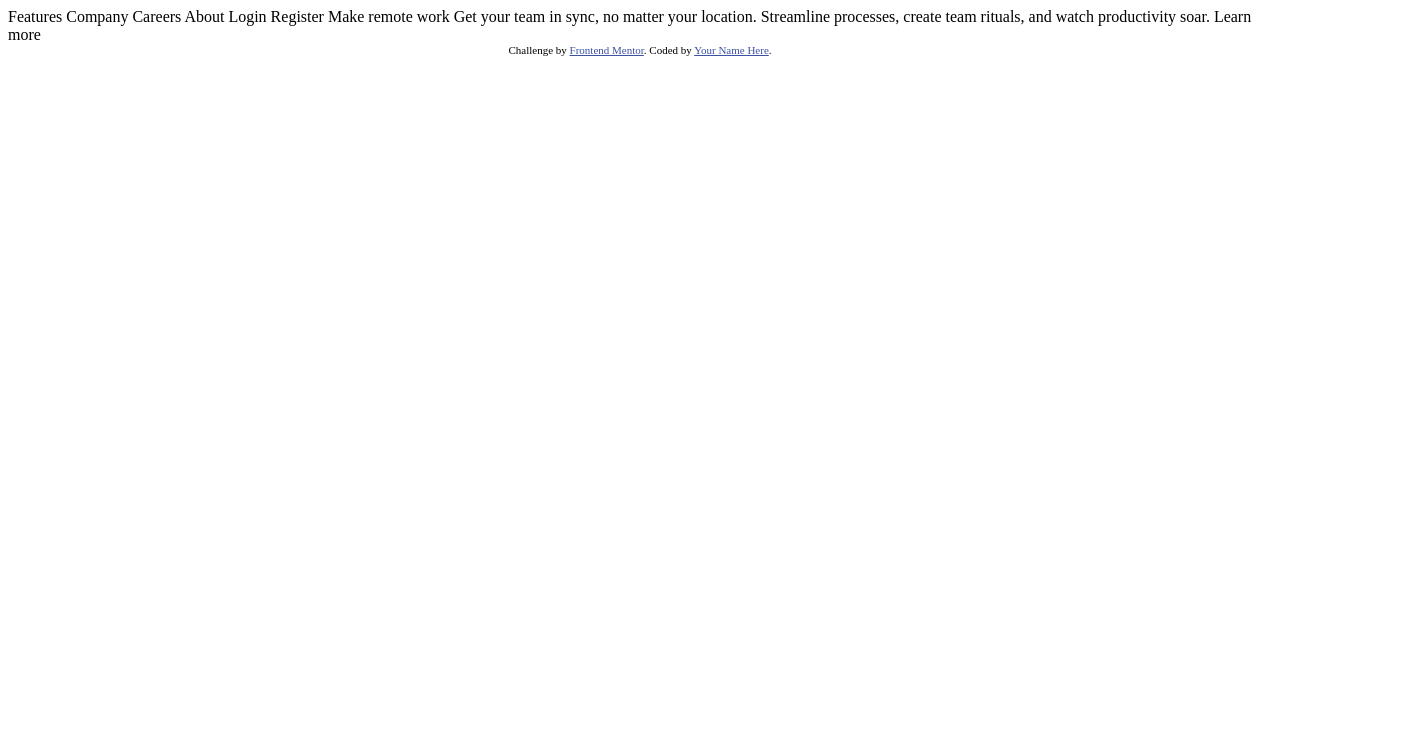
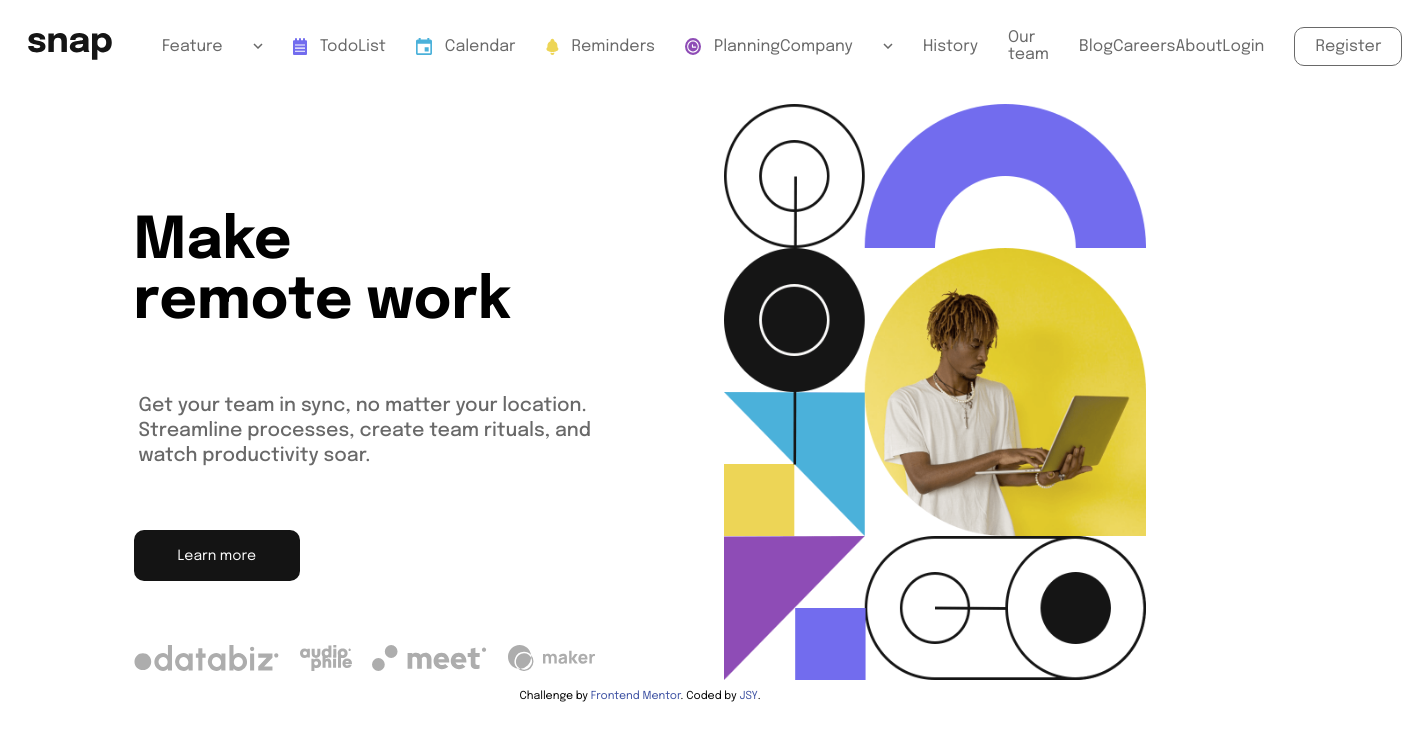
Before and after one commit to DS-Corner-Study-2024-SummerBreak/mzxxzysy, a plain HTML site: page intro-section-with-dropdown-navigation-main/index.html in a window 1280 px wide. Shown: the whole page, 1402 px wide, since content can reach past the window. Drawn offline with Linux system fonts and the light colour scheme.

Commit message:
2주차 챌린지

```diff
--- a/intro-section-with-dropdown-navigation-main/index.html
+++ b/intro-section-with-dropdown-navigation-main/index.html
@@ -1,8 +1,10 @@
 <!DOCTYPE html>
-<html lang="en">
+<html lang="ko">
+
 <head>
   <meta charset="UTF-8">
-  <meta name="viewport" content="width=device-width, initial-scale=1.0"> <!-- displays site properly based on user's device -->
+  <meta name="viewport" content="width=device-width, initial-scale=1.0">
+  <!-- displays site properly based on user's device -->
 
   <link rel="icon" type="image/png" sizes="32x32" href="./images/favicon-32x32.png">
 
@@ -10,30 +12,238 @@
 
   <!-- Feel free to remove these styles or customise in your own stylesheet 👍 -->
   <style>
-    .attribution { font-size: 11px; text-align: center; }
-    .attribution a { color: hsl(228, 45%, 44%); }
+    @import url('https://fonts.googleapis.com/css2?family=Epilogue:ital,wght@0,100..900;1,100..900&display=swap');
+
+    * {
+      font-family: Epilogue;
+    }
+
+    p {
+      margin: 0;
+    }
+
+    a {
+      text-decoration: none;
+      color: hsl(0, 0%, 41%);
+
+      &:hover {
+        cursor: pointer;
+      }
+    }
+
+    header {
+      display: flex;
+      flex-direction: row;
+
+      padding: 5px 20px;
+    }
+
+    .logo {
+      display: flex;
+      align-items: center;
+      margin-right: 50px;
+    }
+
+    nav {
+      display: flex;
+      flex-direction: row;
+      justify-content: space-between;
+      align-items: center;
+      width: 100vw;
+    }
+
+    nav>* {
+      color: hsl(0, 0%, 41%);
+      display: flex;
+      align-items: center;
+
+      &:hover {
+        cursor: pointer;
+      }
+    }
+
+    .nav_left div {
+      display: flex;
+      flex-direction: row;
+      align-items: center;
+      gap: 30px;
+    }
+
+    .nav_right {
+      display: flex;
+      flex-direction: row;
+      align-items: center;
+      gap: 30px;
+    }
+
+    ul {
+      padding: 0;
+      display: flex;
+      flex-direction: column;
+    }
+
+    .feaLi {
+      display: flex;
+      flex-direction: column;
+    }
+
+    li {
+      list-style-type: none;
+      display: flex;
+      flex-direction: row;
+    }
+
+    li img {
+      margin-right: 13px;
+    }
+
+
+
+    .reg {
+      border: 1px solid hsl(0, 0%, 41%);
+      border-radius: 10px;
+
+      padding: 10px 20px;
+    }
+
+    section {
+      display: flex;
+      flex-direction: row;
+
+      justify-content: center;
+      gap: 10vw;
+    }
+
+    .title {
+      font-size: 4.5vw;
+      font-weight: 700;
+
+      margin-top: 10vw;
+
+    }
+
+    .content {
+      font-size: 1.5vw;
+      font-weight: 500;
+      color: hsl(0, 0%, 41%);
+      margin: 5vw 0;
+    }
+
+    .content p {
+      margin: 5px;
+    }
+
+    .learnmore {
+      background-color: hsl(0, 0%, 8%);
+      width: 13vw;
+      max-height: 80px;
+      height: 4vw;
+      border-radius: 10px;
+
+      display: flex;
+      justify-content: center;
+      align-items: center;
+
+      margin-bottom: 5vw;
+    }
+
+    .learnmore a {
+      color: hsl(0, 0%, 98%);
+      font-size: 1.1vw;
+    }
+
+    .client {
+      display: flex;
+      flex-direction: row;
+      justify-content: space-between;
+    }
+
+    .client img {
+      height: 2vw;
+    }
+
+    .sec_right {
+      margin-top: 20px;
+      width: 33vw;
+      height: 45vw;
+    }
+
+    .attribution {
+      font-size: 11px;
+      text-align: center;
+
+      margin-top: 10px;
+    }
+
+    .attribution a {
+      color: hsl(228, 45%, 44%);
+    }
   </style>
 </head>
+
 <body>
 
-  Features
-  Company
-  Careers
-  About
+  <header>
+    <div class="logo"><img src="./images/logo.svg"></div>
+    <nav>
+      <div class="nav_left">
+        <div class="feature">Feature<img src="./images/icon-arrow-down.svg">
+          <ul>
+            <div class="feaLi">
+              <li><img src="./images/icon-todo.svg"> TodoList</li>
+              <li><img src="./images/icon-calendar.svg"> Calendar</li>
+              <li><img src="./images/icon-reminders.svg"> Reminders</li>
+              <li><img src="./images/icon-planning.svg"> Planning</li>
+            </div>
+          </ul>
+        </div>
+        <div class="company">Company<img src="./images/icon-arrow-down.svg">
+          <ul>
+            <div class="comLi">
+              <li>History</li>
+              <li>Our team</li>
+              <li>Blog</li>
+            </div>
+          </ul>
+        </div>
+        <div>Careers</div>
+        <div>About</div>
+      </div>
+      <div class="nav_right">
+        <a href="#">Login</a>
+        <a href="#" class="reg">Register</a>
+      </div>
+    </nav>
+  </header>
+  <section>
+    <div class="sec_left">
+      <div class="title">Make <br> remote work</div>
+      <div class="content">
+        <p>Get your team in sync, no matter your location.</p>
+        <p>Streamline processes, create team rituals, and</p>
+        <p>watch productivity soar.</p>
+      </div>
+      <div class="learnmore"> <a href="#">Learn more</a></div>
+      <div class="client">
+        <img src="./images/client-databiz.svg">
+        <img src="./images/client-audiophile.svg">
+        <img src="./images/client-meet.svg">
+        <img src="./images/client-maker.svg">
+      </div>
+    </div>
 
-  Login
-  Register
+    <img src="./images/image-hero-desktop.png" class="sec_right">
 
-  Make remote work
-
-  Get your team in sync, no matter your location. Streamline processes,
-  create team rituals, and watch productivity soar.
-
-  Learn more
+  </section>
 
   <div class="attribution">
     Challenge by <a href="https://www.frontendmentor.io?ref=challenge" target="_blank">Frontend Mentor</a>.
-    Coded by <a href="#">Your Name Here</a>.
+    Coded by <a href="#">JSY</a>.
   </div>
+
+  <script>
+
+  </script>
 </body>
+
 </html>
```
Also changed, not shown: 1 other file.
